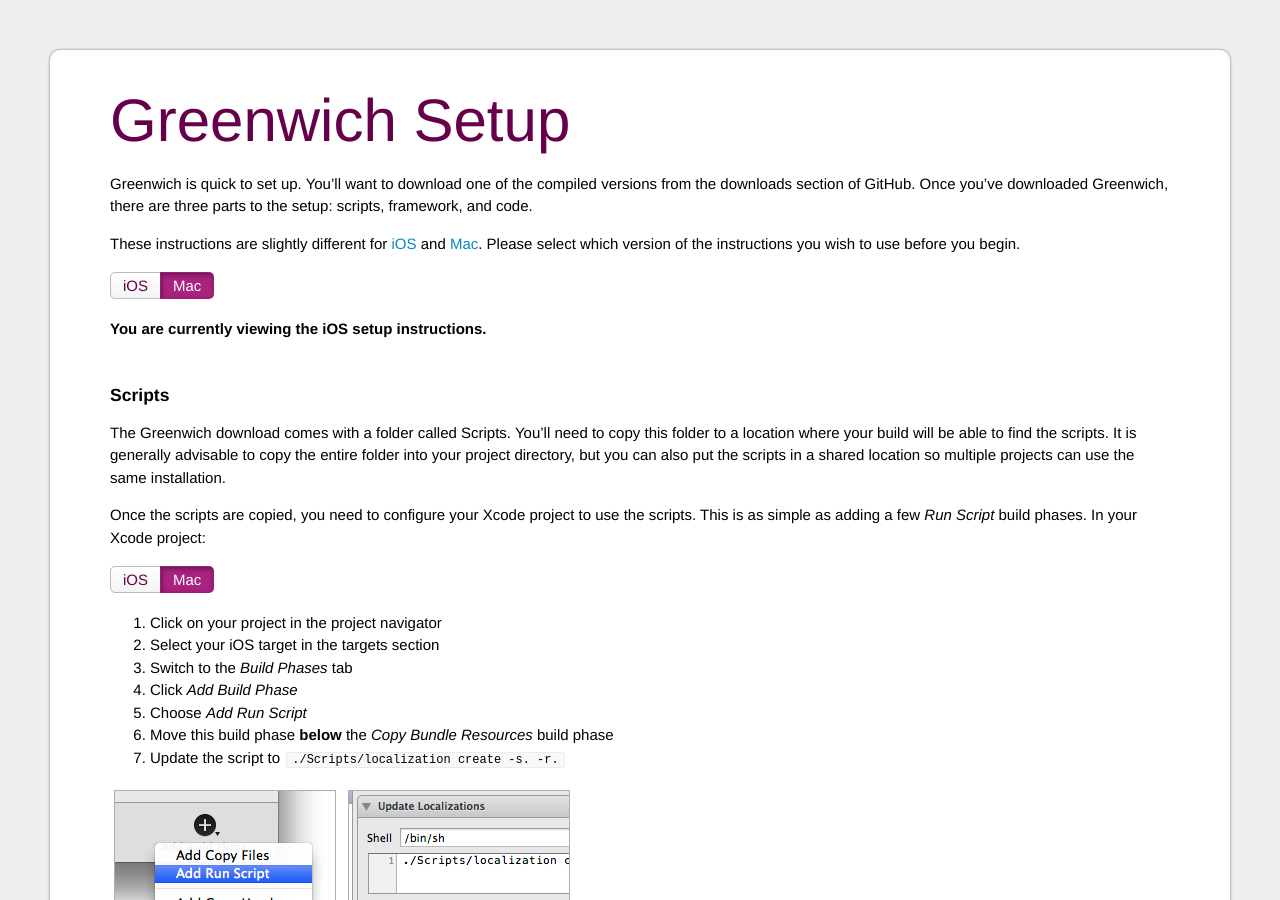
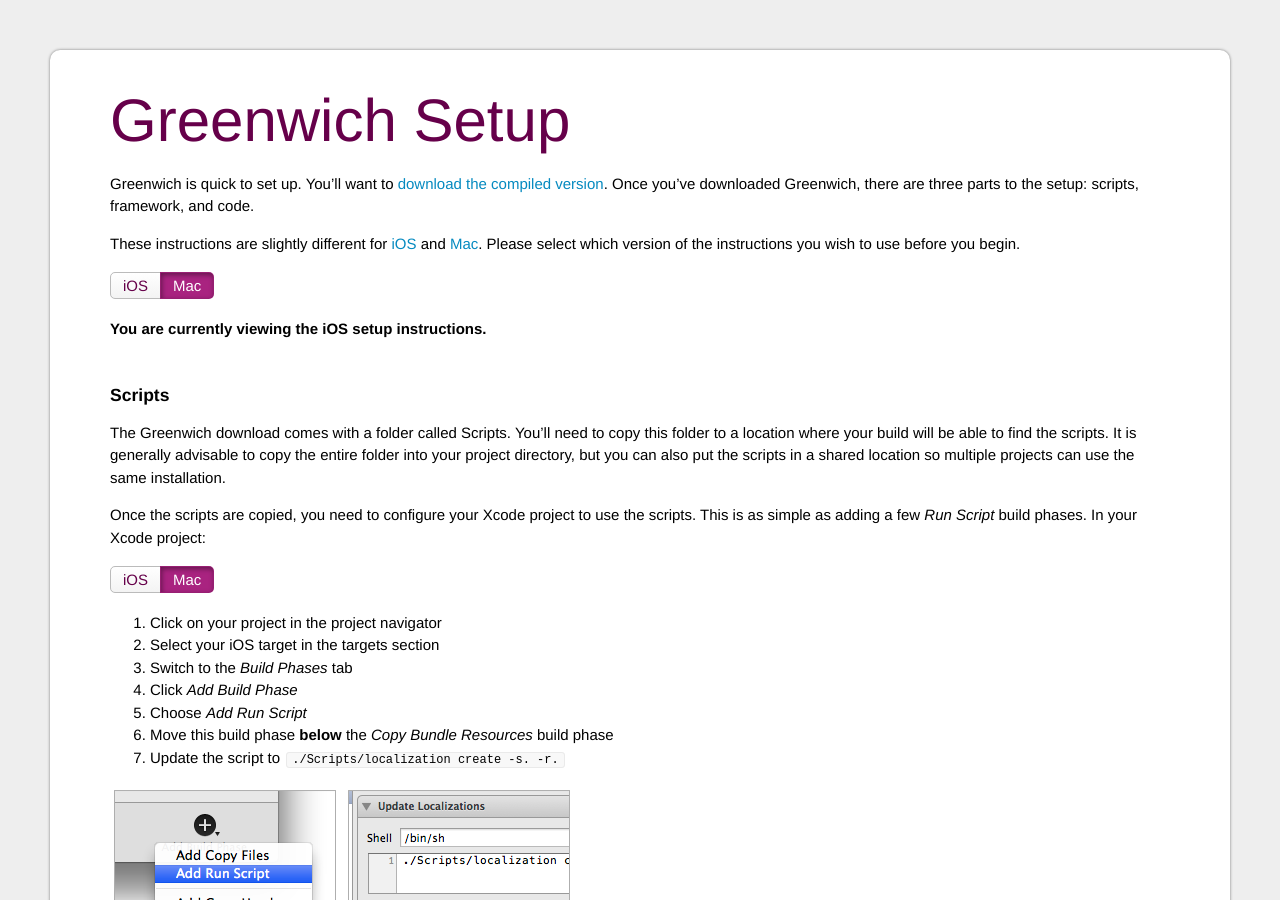
Before and after one commit to fadingred/fadingred.github.com, a Jekyll site: the page built from greenwich/setup/index.markdown, in a window 1280 px wide and 900 px high. Built offline with Jekyll 4.4.1, drawn with Linux system fonts in a browser that asks for light colours; nearby versions of some CDN libraries; Markdown is read by kramdown in place of the engine named in the settings.

Commit message:
Added latest build (2.0b2).

```diff
--- a/greenwich/index.html
+++ b/greenwich/index.html
@@ -14,7 +14,7 @@
 		extremely easy for developers and translators. We've made every step of the process
 		seamless, so you can focus on creating great software for more people.
 		<span class="links">
-			<a href="https://github.com/fadingred/Greenwich/downloads" class="download">Download Now</a>
+			<a href="/greenwich/files/greenwich.tbz" class="download">Download Now</a>
 			<a href="https://github.com/fadingred/Greenwich" class="download">More Information</a>
 		</span>
 	</p>
--- a/greenwich/setup/index.markdown
+++ b/greenwich/setup/index.markdown
@@ -8,9 +8,8 @@
 
 # Greenwich Setup
 
-Greenwich is quick to set up. You'll want to download one of the compiled versions from the
-downloads section of GitHub. Once you've downloaded Greenwich, there are three parts
-to the setup: scripts, framework, and code.
+Greenwich is quick to set up. You'll want to [download the compiled version](/greenwich/files/greenwich.tbz).
+Once you've downloaded Greenwich, there are three parts to the setup: scripts, framework, and code.
 
 These instructions are slightly different for <a href="#ios">iOS</a> and <a href="#mac">Mac</a>. Please
 select which version of the instructions you wish to use before you begin.
```
Also changed, not shown: 1 other file.
